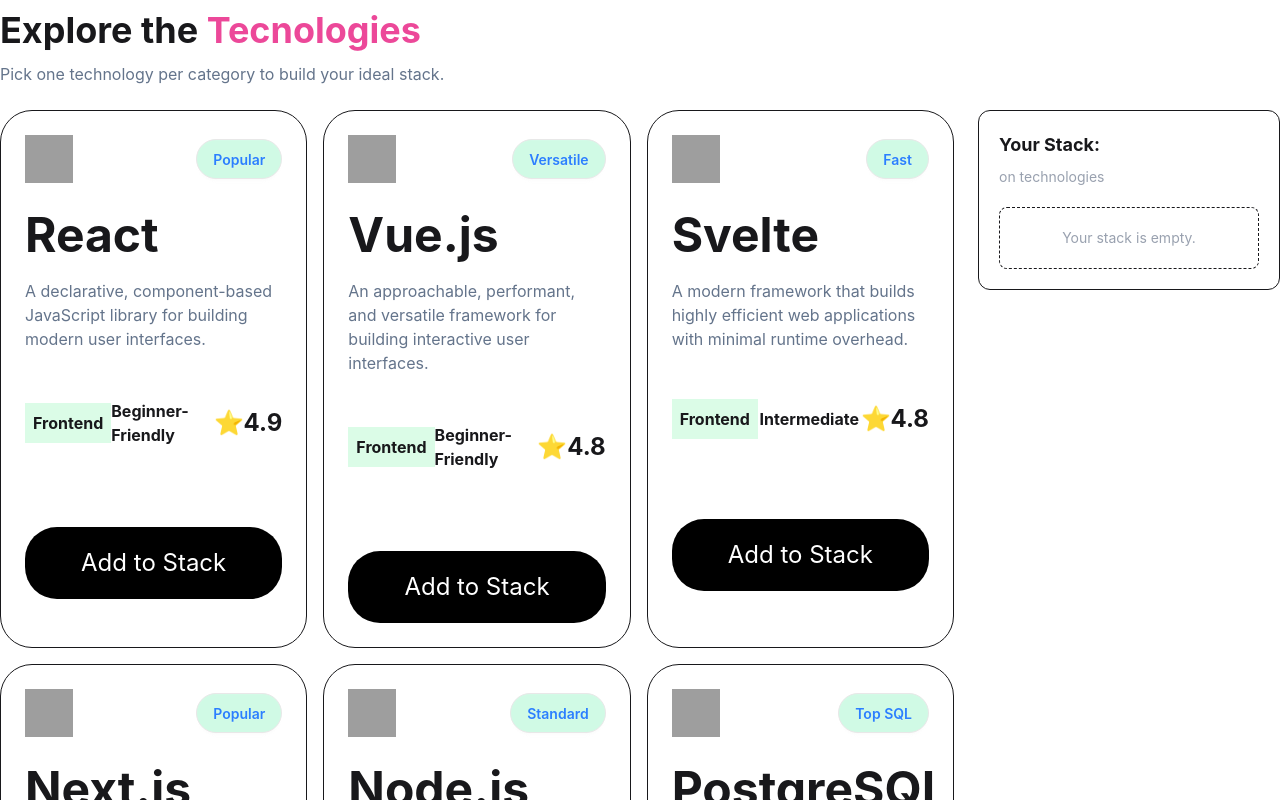
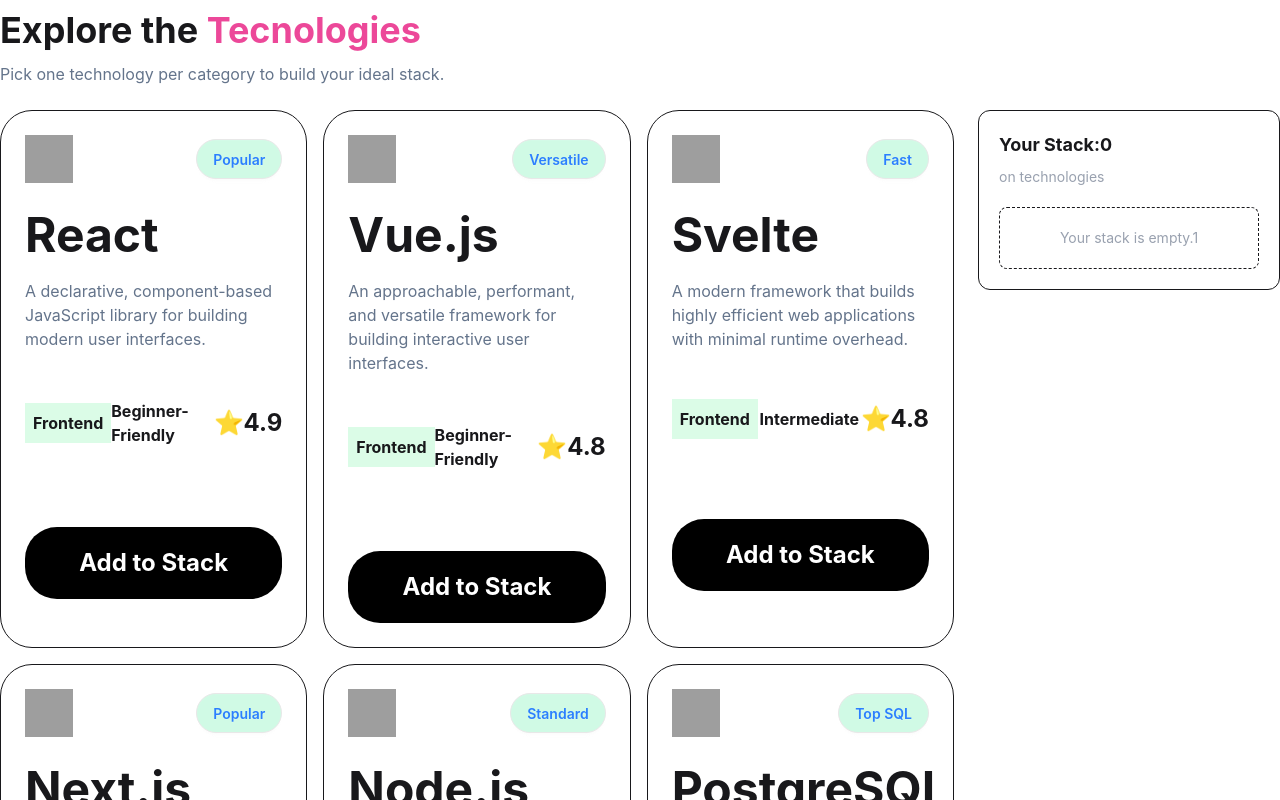
Before and after one commit to hridoycodes96/Assignment-5-dev-project, a React (Vite) app: page / in a window 1280 px wide. Shown: the part 620-1420 px from the top of the page. Built offline with nearby package versions, Linux system fonts and the light colour scheme; grey boxes are pictures that could not be loaded.

Commit message:
add handlear

```diff
--- a/src/components/Objects/AvailableObjects.tsx
+++ b/src/components/Objects/AvailableObjects.tsx
@@ -11,16 +11,35 @@
 const AvailableObjects = ({ objects }:tipo) => {
     // console.log(objects, "players from avil")
 
+    // const [isSelected, setIsSelected]= useState(false)
+
+//    isSelected={isSelected}
+//     setIsSelected={setIsSelected}
+
+    const [addItem,setAddItem] = useState<Iobject[]>([]);
+    //  const [visitedData,setVisitedData] = useState<string[]>([]);
+
+    const handleVisitedItem = (object:Iobject):void =>{
+        const newAddItem =[...addItem,object];
+        setAddItem(newAddItem);
+    }
 
 
-
+    const [visitedData,setVisitedData] = useState<string[]>([]);
+    const handleVisitedData = (flag:string):void=>{
+        const newVisitedData =[...visitedData,flag];
+        setVisitedData(newVisitedData)
+    }
 
     return (
         <div className='container mx-auto grid grid-cols-4 gap-6 mt-6 '>
             <div className='col-span-3 grid grid-cols-3 gap-4'>
                 {
                     objects.map((object: Iobject) => {
-                        return ( <ObjectsCard object ={object} />
+                        return ( <ObjectsCard
+                            handleVisitedItem = {handleVisitedItem}
+                            handleVisitedData = {handleVisitedData}
+                            object ={object} />
                             // <div className='p-6 border rounded-4xl'>
                             //     <div className='flex items-center justify-between '>
 
@@ -65,8 +84,13 @@
             <div>
                 <div className="border rounded-xl p-5 h-fit">
         <h2 className="font-bold text-lg">
-          Your Stack:
+          Your Stack:{addItem.length}
         </h2>
+        <h2>
+          {visitedData}
+        </h2>
+
+
 
         <p
 
@@ -78,8 +102,11 @@
 
         <div className="border border-dashed rounded-lg p-5 mt-5 text-center">
           <p className="text-sm text-gray-400">
-            Your stack is empty.
+            Your stack is empty.{setAddItem.length}
           </p>
+
+
+
         </div>
       </div>
             </div>
--- a/src/components/Objects/ObjectsCard.tsx
+++ b/src/components/Objects/ObjectsCard.tsx
@@ -1,11 +1,31 @@
 import React, { useState } from 'react';
 import type { Iobject } from '../../types/objectType';
 
-const ObjectsCard = ({object}:{object:Iobject}) => {
+interface sourov {
+    object: Iobject;
+    // isSelected?: boolean;
+    // setIsSelected?: Dispatch<SetStateAction<boolean>>;
+    handleVisitedItem:(object:Iobject)=>void;
+    handleVisitedData:(flag:string)=>void
 
+}
 
+const ObjectsCard = ({ object,handleVisitedItem,handleVisitedData }: sourov) => {
 
     const [isSelected, setIsSelected]= useState(true)
+
+    const handleSelectObject = () => {
+        // setIsSelected(false)
+        if(isSelected===true){
+            setIsSelected(false)
+        }
+        else{
+            setIsSelected(true)
+        }
+        handleVisitedItem(object);
+        handleVisitedData(object.name)
+
+    };
 
 
 
@@ -34,12 +54,19 @@
                 <h3 className='text-2xl'>⭐{object.rating}</h3>
             </div>
             <div>
-                                    <button
-                                     onClick={()=>setIsSelected(false)}
-                                     className={`w-full bg-black p-5 rounded-4xl mt-20  text-2xl ${isSelected? 'text-white':'text-red-500'}`}
+                {/* <button
+                                     onClick={ ()=>handleSelectObject()}
+ssNa                                     clame={`w-full bg-black p-5 rounded-4xl mt-20  text-2xl ${isSelected? 'text-white':'text-red-500'}`}
                                     // className='w-full bg-black p-5 rounded-4xl mt-20 text-white text-2xl'
 
-                                    >Add to Stack</button>
+                                    >Add to Stack
+                                    </button> */}
+
+               <button onClick={handleSelectObject}
+               className={`w-full p-5 rounded-4xl font-bold mt-20 text-2xl ${isSelected? 'text-white  bg-black':'text-red-500 bg-amber-100'}`}
+               >
+                {isSelected?'Add to Stack':'Already Add'}
+               </button>
             </div>
 
         </div>
```
Lines whose indentation alone changed are shown as unchanged.
